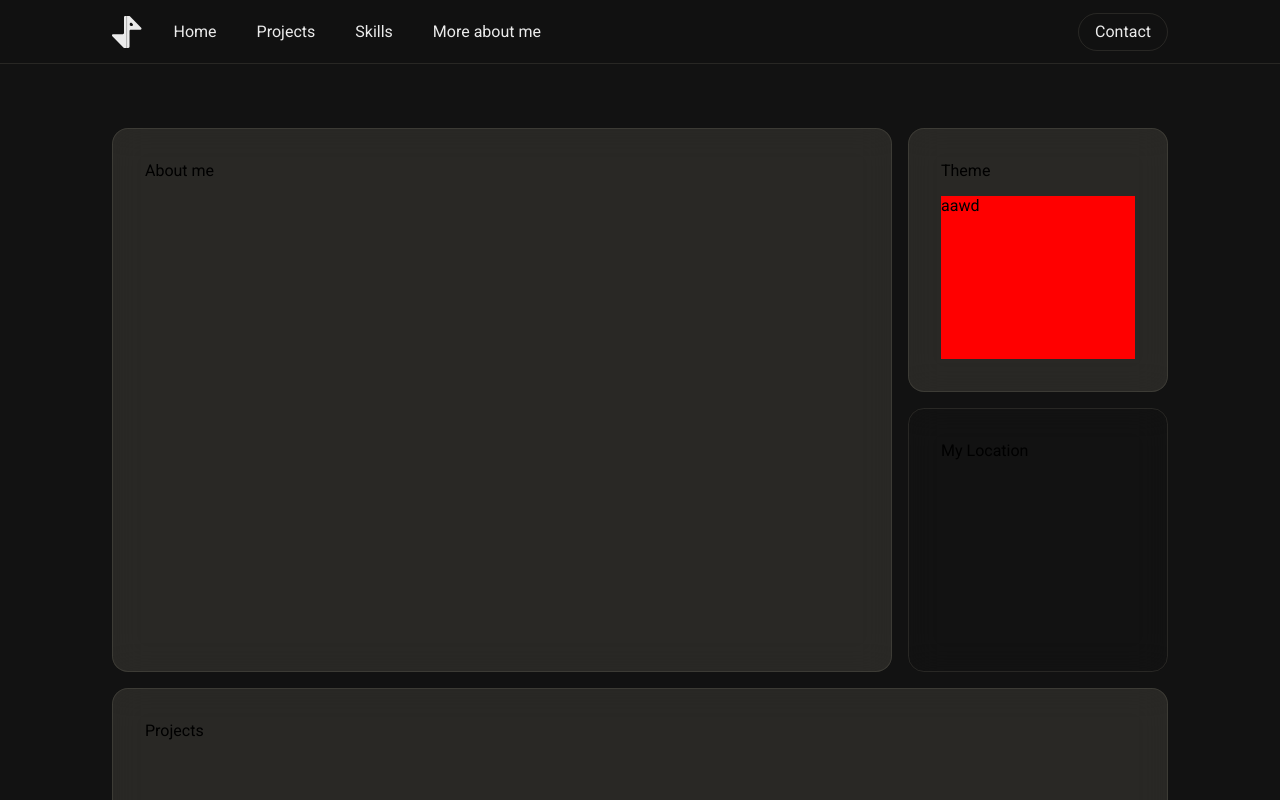
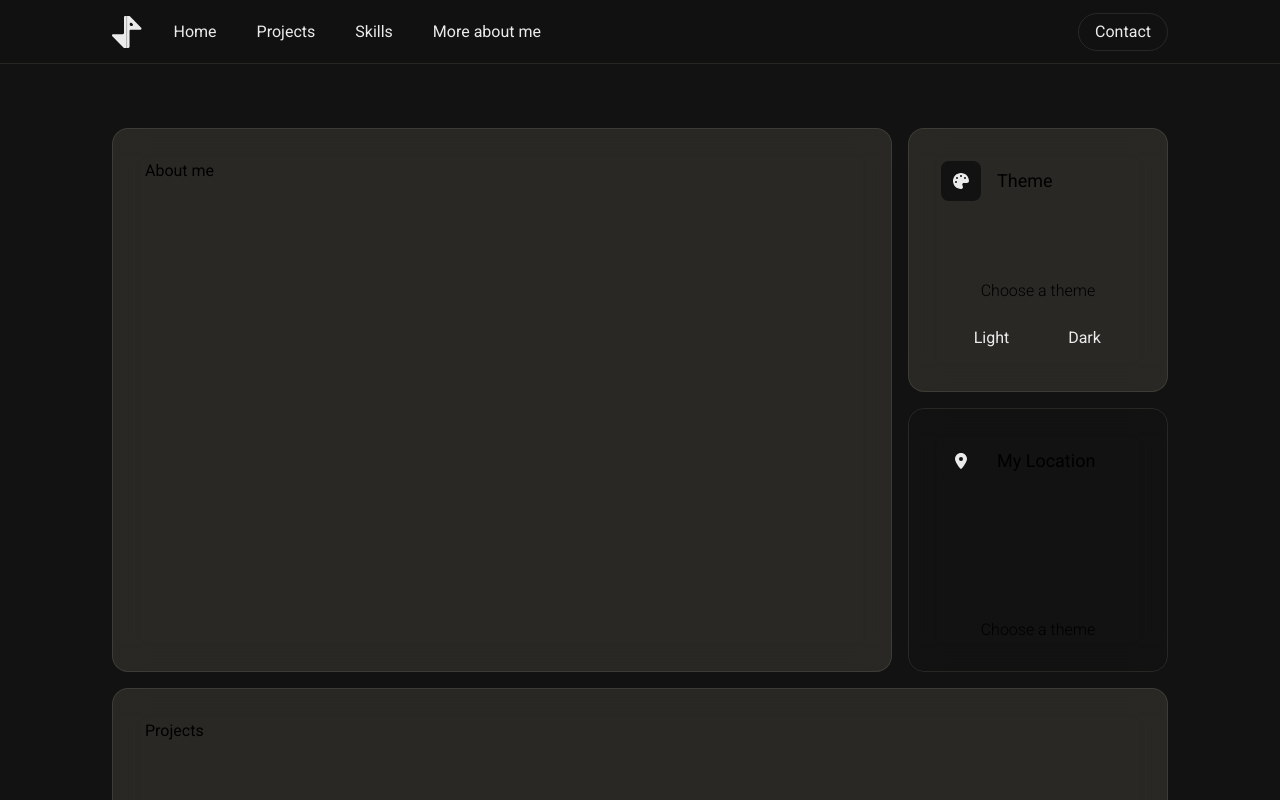
Before and after one commit to j4b1er/Portfolio, a Next.js app: page / in a window 1280 px wide. Shown: the top 800 px of the page. Built offline with nearby package versions, Linux system fonts and the light colour scheme.

Commit message:
Theme component almost done

```diff
--- a/src/app/globals.css
+++ b/src/app/globals.css
@@ -42,6 +42,7 @@
     --color-black: #121212;
     --color-black-rgb: 18, 18, 18;
     --color-white: #ebebeb;
+    --color-white-rgb: 235, 235, 235;
     --color-primary-100: #f6eacd;
     --color-primary-100-rgb: 246, 234, 205;
     --color-primary-300: #dfbf5e;
@@ -61,18 +62,10 @@
 html,
 body {
   max-width: 100vw;
-  height: 2000px;
   overflow-x: hidden;
 }
 
 body {
-  /* background: linear-gradient(
-    to bottom,
-    transparent,
-    rgb(var(--background-end-rgb))
-    )
-    rgb(var(--background-start-rgb)); */
-
   background-color: var(--color-black);
 }
 
@@ -81,6 +74,73 @@ a {
   text-decoration: none;
 }
 
+.componentIcon {
+  height: 40px;
+  width: 40px;
+  background-color: var(--color-black);
+  border-radius: calc(var(--border-radius) / 2);
+
+  display: flex;
+  align-items: center;
+  justify-content: center;
+}
+
+.componentIcon svg {
+  height: 1rem;
+  fill: var(--color-white);
+}
+
+.radioButtonContainer {
+  width: 194px;
+  height: 43px;
+  padding: 0.25rem;
+
+  display: flex;
+  align-items: center;
+  /* justify-content: space-between; */
+
+  border-radius: 100rem;
+  border: 1px solid rgba(var(--color-white-rgb), 0.1);
+}
+
+.radioButtonContainer__group {
+  width: 100%;
+  height: 100%;
+
+  display: flex;
+  align-items: center;
+}
+
+input[type="radio"] {
+  -webkit-appearance: none;
+  appearance: none;
+  background-color: #fff;
+  margin: 0;
+}
+
+input[type="radio"]:checked ~ label {
+  background-color: var(--color-primary-300);
+  color: var(--color-black);
+  font-weight: 500;
+}
+
+label {
+  cursor: pointer;
+  width: 100%;
+  height: 100%;
+  border-radius: 100rem;
+
+  display: flex;
+  align-items: center;
+  justify-content: center;
+
+  color: var(--color-white);
+  font-size: 1rem;
+  font-weight: 400;
+
+  transition: all 0.2s ease-in-out;
+}
+
 @media (prefers-color-scheme: dark) {
   html {
     color-scheme: dark;
--- a/src/app/layout.tsx
+++ b/src/app/layout.tsx
@@ -1,13 +1,10 @@
 import type { Metadata } from "next";
-import { Inter } from "next/font/google";
 import { roboto } from "@/ui/fonts";
 import "./globals.css";
 import Navbar from "@/ui/navbar/navbar";
 
-const inter = Inter({ subsets: ["latin"] });
-
 export const metadata: Metadata = {
-  title: "Create Next App",
+  title: "Javier Pardo",
   description: "Generated by create next app",
 };
 
--- a/src/ui/grid-items/color-theme.tsx
+++ b/src/ui/grid-items/color-theme.tsx
@@ -4,10 +4,39 @@ export default function ColorTheme() {
   return (
     <div className={`${styles.gridItem} ${styles.colorTheme}`}>
       <div className={`${styles.flexContainer}`}>
-        <div className={`${styles.colorTheme__header}`}>
+        <div className={`${styles.gridItem__header}`}>
+          <div className="componentIcon">
+            <svg xmlns="http://www.w3.org/2000/svg" viewBox="0 0 512 512">
+              <path d="M512 256c0 .9 0 1.8 0 2.7c-.4 36.5-33.6 61.3-70.1 61.3H344c-26.5 0-48 21.5-48 48c0 3.4 .4 6.7 1 9.9c2.1 10.2 6.5 20 10.8 29.9c6.1 13.8 12.1 27.5 12.1 42c0 31.8-21.6 60.7-53.4 62c-3.5 .1-7 .2-10.6 .2C114.6 512 0 397.4 0 256S114.6 0 256 0S512 114.6 512 256zM128 288a32 32 0 1 0 -64 0 32 32 0 1 0 64 0zm0-96a32 32 0 1 0 0-64 32 32 0 1 0 0 64zM288 96a32 32 0 1 0 -64 0 32 32 0 1 0 64 0zm96 96a32 32 0 1 0 0-64 32 32 0 1 0 0 64z" />
+            </svg>
+          </div>
           <h3>Theme</h3>
         </div>
-        <div className={`${styles.colorTheme__content}`}>aawd</div>
+        <div className={`${styles.colorTheme__content}`}>
+          <p>Choose a theme</p>
+          <div className="radioButtonContainer">
+            <div className="radioButtonContainer__group">
+              <input
+                className="radioButtonContainer__group___radio"
+                type="radio"
+                id="light"
+                name="theme"
+                value="light"
+              />
+              <label htmlFor="light">Light</label>
+            </div>
+            <div className="radioButtonContainer__group">
+              <input
+                className="radioButtonContainer__group___radio"
+                type="radio"
+                id="dark"
+                name="theme"
+                value="dark"
+              />
+              <label htmlFor="dark">Dark</label>
+            </div>
+          </div>
+        </div>
       </div>
     </div>
   );
--- a/src/ui/grid-items/grid-item.module.css
+++ b/src/ui/grid-items/grid-item.module.css
@@ -28,32 +28,46 @@
   gap: 1rem;
 }
 
-.aboutMe {
-  grid-area: about;
-}
-
-.colorTheme {
-  grid-area: theme;
-
-  min-width: 260px;
-}
-
-.colorTheme__header {
+.gridItem__header {
   display: flex;
   gap: 1rem;
   align-items: center;
 }
 
-.colorTheme__header h3 {
+.gridItem__header h3 {
   font-weight: 400;
-  font-size: 1rem;
+  font-size: 1.125rem;
+  line-height: 110%;
+}
+
+/* Styles for Select about me component */
+.aboutMe {
+  grid-area: about;
+}
+/* Styles for Select about me component */
+
+/* Styles for Select theme component */
+.colorTheme {
+  grid-area: theme;
+
+  position: relative;
+  min-width: 260px;
 }
 
 .colorTheme__content {
-  height: 100%;
-  width: 100%;
-  background-color: red;
+  display: flex;
+  gap: 1rem;
+  flex-flow: column nowrap;
+  align-items: center;
 }
+
+.colorTheme__content p {
+  font-size: 1rem;
+  font-weight: 300;
+  color: rgba(var(--color-white-rgb), 0.5);
+}
+
+/* Styles for Select theme component */
 
 .myLocation {
   grid-area: location;
--- a/src/ui/grid-items/myLocation.tsx
+++ b/src/ui/grid-items/myLocation.tsx
@@ -2,6 +2,20 @@ import styles from "@/ui/grid-items/grid-item.module.css";
 
 export default function MyLocation() {
   return (
-    <div className={`${styles.gridItem} ${styles.myLocation}`}>My Location</div>
+    <div className={`${styles.gridItem} ${styles.myLocation}`}>
+      <div className={`${styles.flexContainer}`}>
+        <div className={`${styles.gridItem__header}`}>
+          <div className="componentIcon">
+            <svg xmlns="http://www.w3.org/2000/svg" viewBox="0 0 384 512">
+              <path d="M215.7 499.2C267 435 384 279.4 384 192C384 86 298 0 192 0S0 86 0 192c0 87.4 117 243 168.3 307.2c12.3 15.3 35.1 15.3 47.4 0zM192 128a64 64 0 1 1 0 128 64 64 0 1 1 0-128z" />
+            </svg>
+          </div>
+          <h3>My Location</h3>
+        </div>
+        <div className={`${styles.colorTheme__content}`}>
+          <p>Choose a theme</p>
+        </div>
+      </div>
+    </div>
   );
 }
--- a/src/ui/grid/grid.tsx
+++ b/src/ui/grid/grid.tsx
@@ -2,7 +2,7 @@ import styles from "@/ui/grid/grid.module.css";
 import AboutMe from "../grid-items/aboutme";
 import ColorTheme from "../grid-items/color-theme";
 import MyLocation from "../grid-items/myLocation";
-import Projects from "../grid-items/Projects";
+import Projects from "@/ui/grid-items/projects";
 import Skills from "../grid-items/skills";
 
 export default function Grid() {
```
